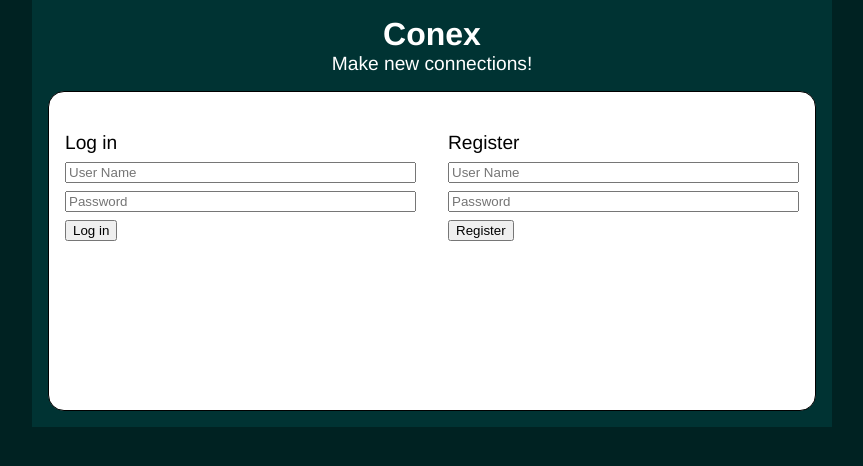
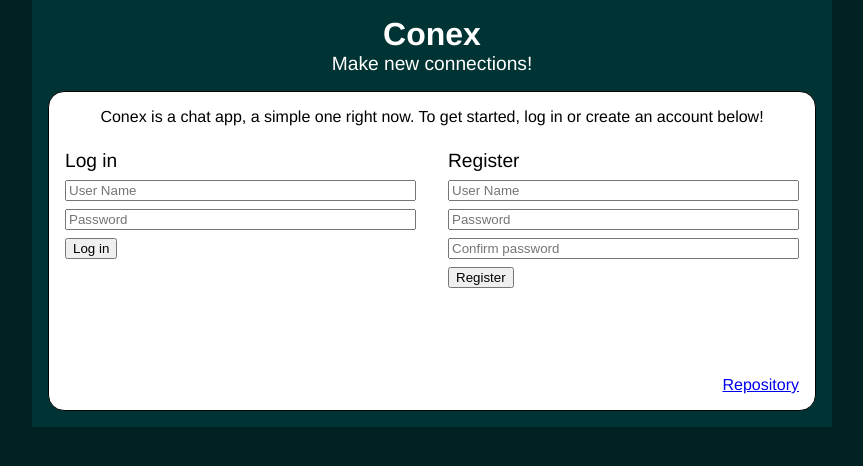
Before and after one commit to nschulzke/conex-chat, a Vue app: page /#/ in a window 1280 px wide. Shown: the top 466 px of the page, without its empty margins (208-1071 px from the left). Built offline with nearby package versions, Linux system fonts and the light colour scheme; no server answers.

Commit message:
Finish up client and server for final submission

```diff
--- a/src/components/WelcomePage.vue
+++ b/src/components/WelcomePage.vue
@@ -2,24 +2,31 @@
 <div class="welcome">
   <h1 class="head">Conex</h1>
   <h2 class="head">Make new connections!</h2>
+  <div class="main">
+    <p>
+      Conex is a chat app, a simple one right now. To get started, log in or create an account below!
+    </p>
     <div class="cols">
       <div class="col">
-      <div class="error" v-html="loginError"></div>
         <h2>Log in</h2>
         <form v-on:submit.prevent="login">
-        <input v-model="lUsername" placeholder="User Name">
-        <input type="password" v-model="lPassword" placeholder="Password">
+          <input v-model="loginUsername" placeholder="User Name">
+          <input type="password" v-model="loginPassword" placeholder="Password">
           <button type="submit">Log in</button>
         </form>
+        <div class="error" v-html="loginError"></div>
       </div>
       <div class="col">
-      <div class="error" v-html="registerError"></div>
         <h2>Register</h2>
         <form v-on:submit.prevent="register">
-        <input v-model="rUsername" placeholder="User Name">
-        <input type="password" v-model="rPassword" placeholder="Password">
+          <input v-model="registerUsername" placeholder="User Name">
+          <input type="password" v-model="registerPassword" placeholder="Password">
+          <input type="password" v-model="confirmPassword" placeholder="Confirm password">
           <button type="submit">Register</button>
         </form>
+        <div class="error" v-html="registerError"></div>
+      </div>
+      <a class="repo" href="https://github.com/nschulzke/conex-chat" target="_blank">Repository</a>
     </div>
   </div>
 </div>
@@ -30,10 +37,11 @@ export default {
   name: 'WelcomePage',
   data() {
     return {
-      rUsername: '',
-      rPassword: '',
-      lUsername: '',
-      lPassword: '',
+      registerUsername: '',
+      registerPassword: '',
+      confirmPassword: '',
+      loginUsername: '',
+      loginPassword: '',
     }
   },
   computed: {
@@ -50,15 +58,19 @@ export default {
   methods: {
     login: function() {
       this.$store.dispatch('login', {
-        username: this.lUsername,
-        password: this.lPassword,
+        username: this.loginUsername,
+        password: this.loginPassword,
       });
     },
     register: function() {
+      if (this.registerPassword !== this.confirmPassword)
+        this.$store.commit('setRegisterError', 'Passswords must match');
+      else {
         this.$store.dispatch('register', {
-        username: this.rUsername,
-        password: this.rPassword,
+          username: this.registerUsername,
+          password: this.registerPassword,
         });
+      }
     }
   }
 }
@@ -82,6 +94,7 @@ h1 {
   margin-bottom: 0;
   margin-top: 0;
 }
+
 h2.head {
   margin-top: 0;
 }
@@ -107,12 +120,17 @@ h2 {
   width: 370px;
 }
 
-.cols {
+.main {
   margin-top: 1rem;
   border: 1px solid black;
   background-color: white;
   border-radius: 1rem;
   min-height: 20rem;
+  position: relative;
+}
+
+.main p {
+  text-align: center;
 }
 
 .col {
@@ -136,11 +154,13 @@ button {
   margin-top: 0.5rem;
 }
 
-form {
-  margin-bottom: 2rem;
-}
-
 input {
   width: 100%;
 }
+
+.repo {
+  position: absolute;
+  bottom: 1rem;
+  right: 1rem;
+}
 </style>
```
Lines whose indentation alone changed are shown as unchanged.
